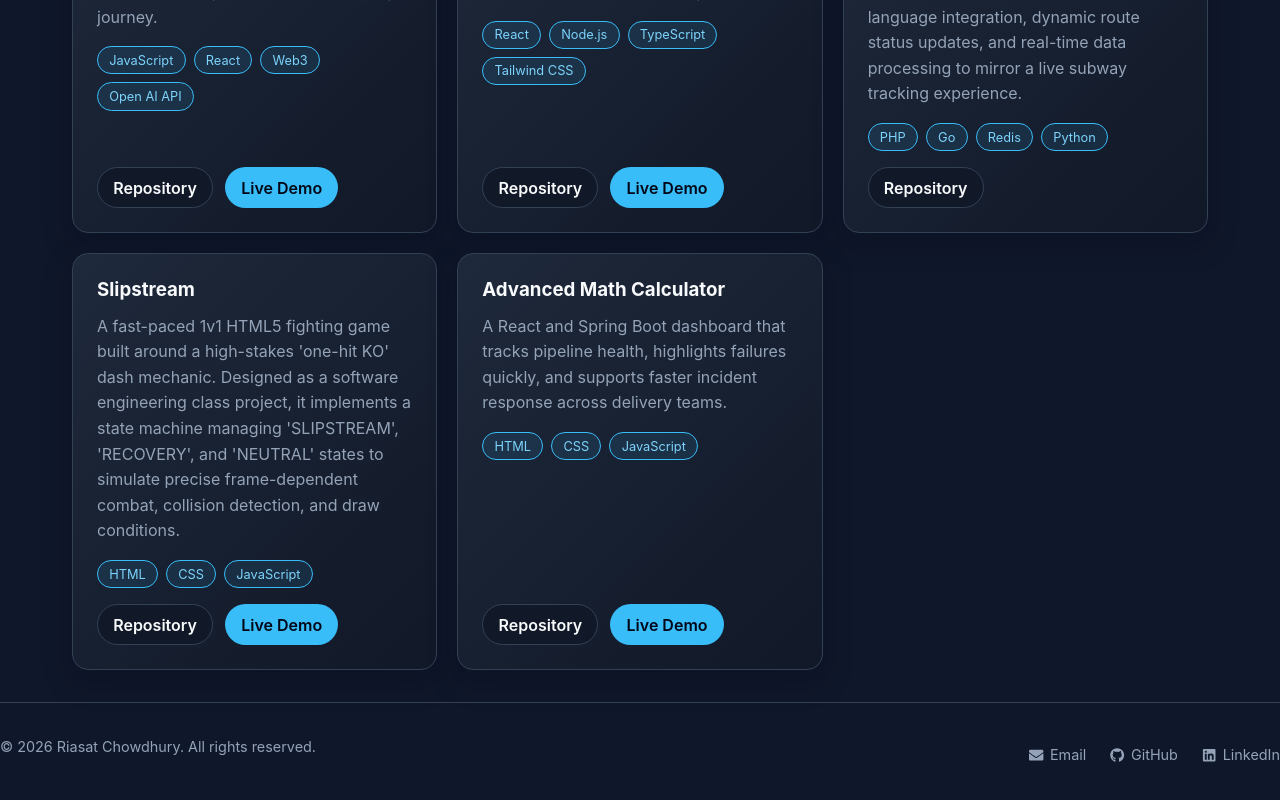
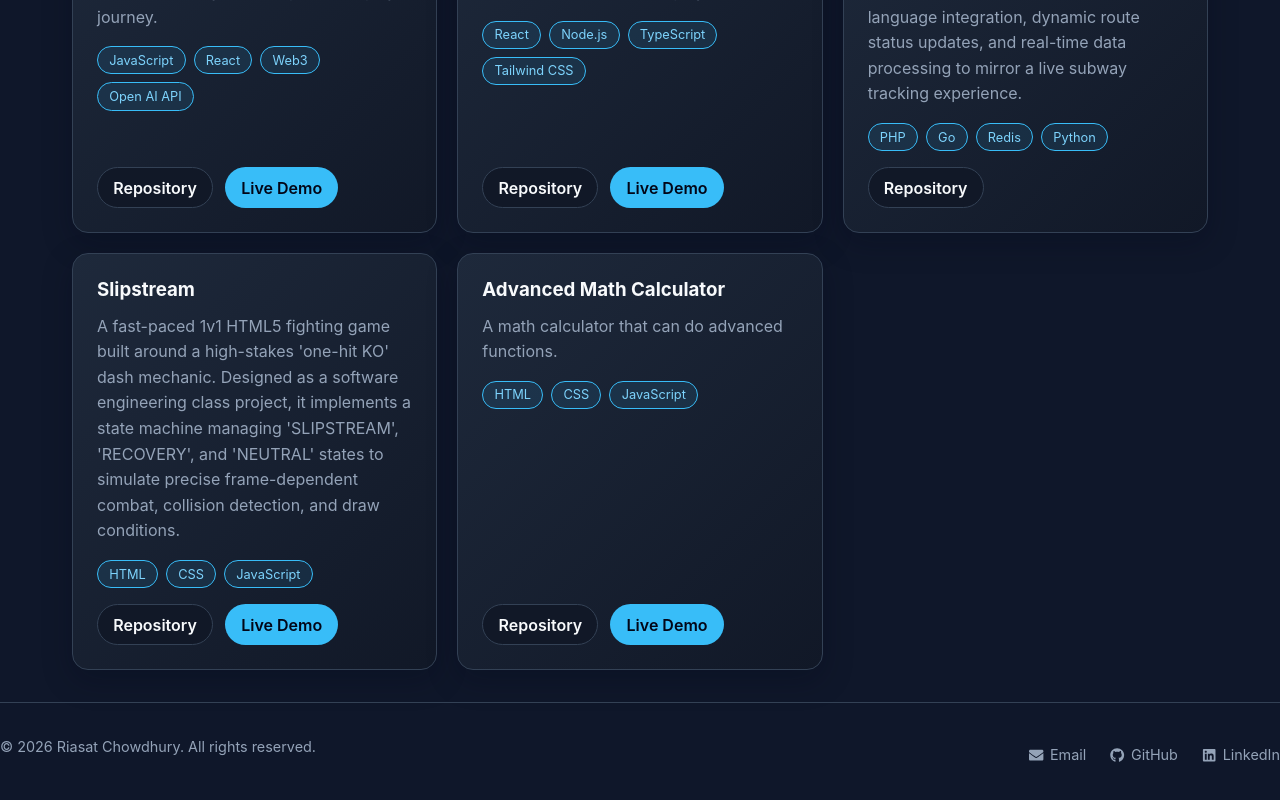
Before and after one commit to rchowd9/personal-portfolio, a React (Vite) app: page /#/projects in a window 1280 px wide. Shown: the part 821-1621 px from the top of the page. Built offline with nearby package versions, Linux system fonts and the light colour scheme.

Commit message:
updated project description

```diff
--- a/src/pages/Projects.jsx
+++ b/src/pages/Projects.jsx
@@ -63,7 +63,7 @@ export default function Projects() {
     {
       title: "Advanced Math Calculator",
       description:
-        "A React and Spring Boot dashboard that tracks pipeline health, highlights failures quickly, and supports faster incident response across delivery teams.",
+        "A math calculator that can do advanced functions.",
       tech: ["HTML", "CSS", "JavaScript"],
       liveUrl: "https://rchowd9.github.io/AdvancedMathCalc/",
       repoUrl: "https://github.com/rchowd9/AdvancedMathCalc",
```
